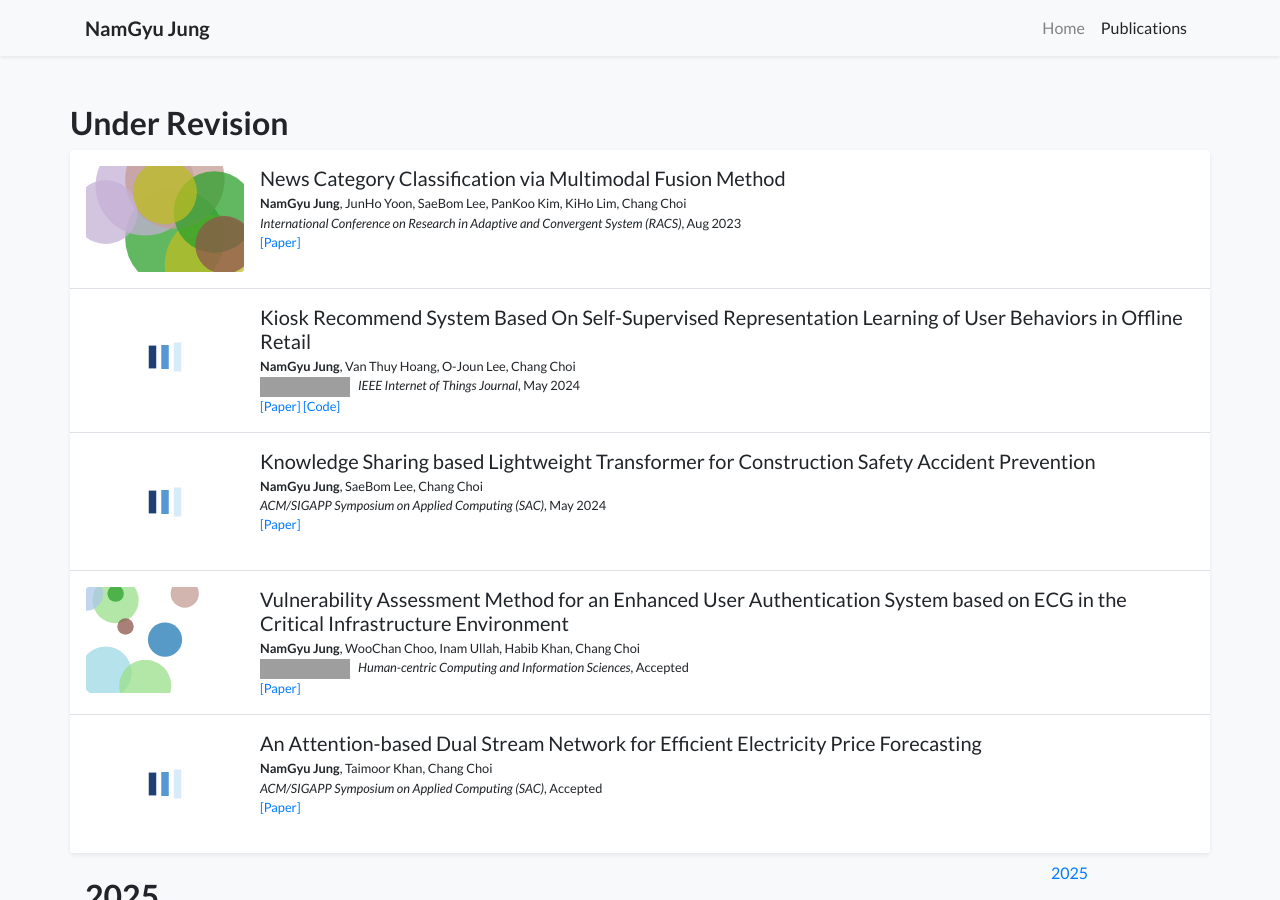
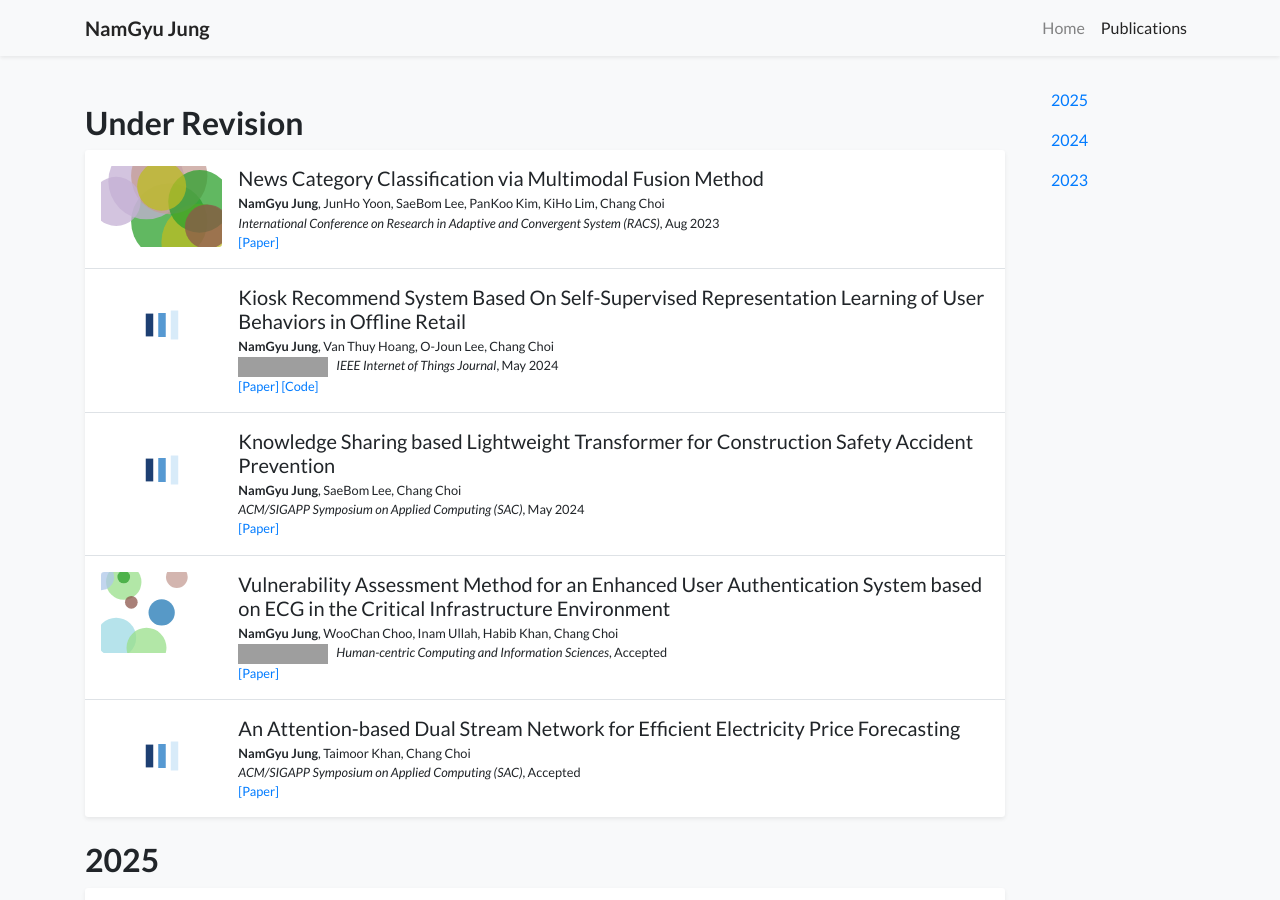
Before and after one commit to Namgyu97/Namgyu97, a Jekyll site: the page built from publications.html, in a window 1280 px wide and 900 px high. Built offline with Jekyll 4.4.1, drawn with Linux system fonts in a browser that asks for light colours; nearby versions of some CDN libraries; a style sheet for code colours, icons or effects is not loaded; grey boxes are pictures that could not be loaded.

Commit message:
Update publications.html

```diff
--- a/publications.html
+++ b/publications.html
@@ -10,6 +10,7 @@ body_attr: >-
 {% assign pubs_by_year = site.publications | "item.revision != true" | sort: "date" | reverse | group_by_exp: "item", "item.date | date: '%Y'" %}
 
 <div class="row">
+    <div class="col-12 col-lg-10">
       {% if revision_items and revision_items.size > 0 %}
       <h2 class="pt-4" id="revision-section">Under Revision</h2>
       <div class="my-0 p-0 bg-white shadow-sm rounded-sm">
@@ -19,7 +20,6 @@ body_attr: >-
       </div>
       {% endif %}
 
-    <div class="col-12 col-lg-10">
       {% for year in pubs_by_year %}
       {% assign num_papers = year.items | size %}
       <h2 class="pt-4" id="year-{{ year.name }}">{{ year.name }}</h2>
```
Lines whose indentation alone changed are shown as unchanged.
